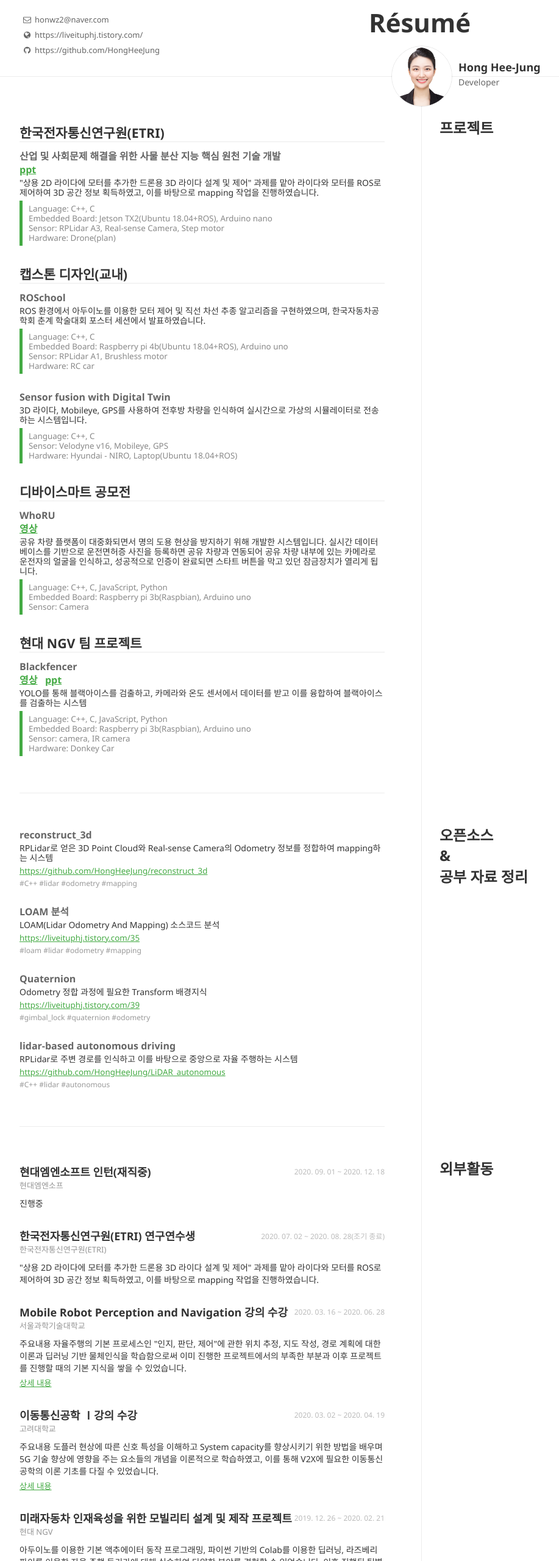
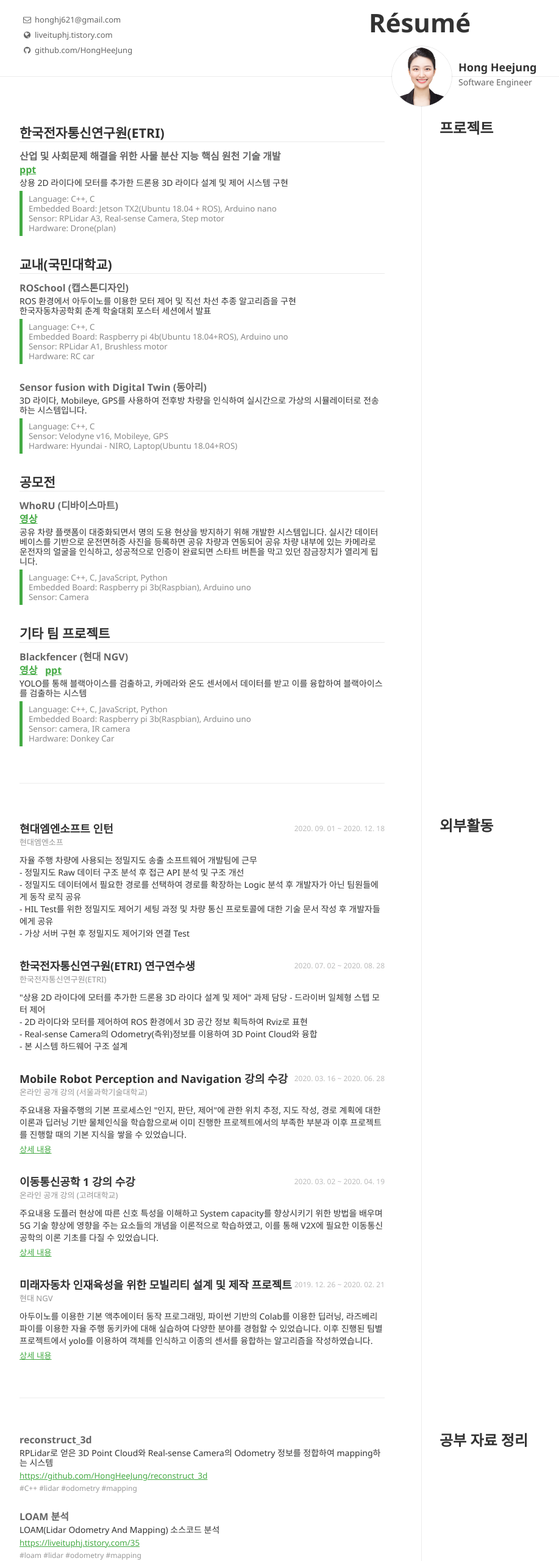
Before and after one commit to HongHeeJung/HongHeeJung.github.io, a plain HTML site: page index.html in a window 1280 px wide. Shown: the part 40-2600 px from the top of the page at 61% size, without its empty margins (188-1105 px from the left). Drawn offline with Linux system fonts and the light colour scheme.

Commit message:
Update index.html

```diff
--- a/index.html
+++ b/index.html
@@ -32,23 +32,23 @@
       <!-- header -->
       <header>
         <h1 class="heading-container">Résumé</h1>
-        <h2 class="name-container">Hong Hee-Jung</h2>
-        <h3 class="job-container">Developer</h3>
+        <h2 class="name-container">Hong Heejung</h2>
+        <h3 class="job-container">Software Engineer</h3>
         <div class="profile-picture">
           <img src="./assets/img/profile.jpeg" alt="">
         </div>
         <div class="contact-container">
           <ul class="contact-list">
             <li>
-              <a href="mailto:hongwz2@naver.com">honwz2@naver.com</a>
+              <a href="mailto:honghj621@gmail.com">honghj621@gmail.com</a>
               <span><i class="fa fa-envelope-o" aria-hidden="true"></i></span>
             </li>
             <li>
-              <a href="https://liveituphj.tistory.com/" target="_blank">https://liveituphj.tistory.com/</a>
+              <a href="https://liveituphj.tistory.com/" target="_blank">liveituphj.tistory.com</a>
               <span><i class="fa fa-globe" aria-hidden="true"></i></span>
             </li>
             <li>
-              <a href="https://github.com/HongHeeJung" target="_blank">https://github.com/HongHeeJung</a>
+              <a href="https://github.com/HongHeeJung" target="_blank">github.com/HongHeeJung</a>
               <span><i class="fa fa-github" aria-hidden="true"></i></span>
             </li>
           </ul>
@@ -62,6 +62,7 @@
           <!-- experince -->
           <!-- experince -->
 
+
           <!-- project -->
           <section class="resume-item project">
             <div class="inner">
@@ -72,10 +73,10 @@
                   <h3><a href="#" target="_blank">산업 및 사회문제 해결을 위한 사물 분산 지능 핵심 원천 기술 개발</a></h3> <br>
                   <h3 style="color:#4a4"><a href="https://prezi.com/view/5628uvfOUbB1Rv6t1uBx/" target="_blank"><u>ppt</u></a></h3>
                   <p class="detail">
-                    "상용 2D 라이다에 모터를 추가한 드론용 3D 라이다 설계 및 제어" 과제를 맡아 라이다와 모터를 ROS로 제어하여 3D 공간 정보 획득하였고, 이를 바탕으로 mapping 작업을 진행하였습니다.
+                    상용 2D 라이다에 모터를 추가한 드론용 3D 라이다 설계 및 제어 시스템 구현<br>
                     <blockquote>
                       Language: C++, C <br>
-                      Embedded Board: Jetson TX2(Ubuntu 18.04+ROS), Arduino nano <br>
+                      Embedded Board: Jetson TX2(Ubuntu 18.04 + ROS), Arduino nano <br>
                       Sensor: RPLidar A3, Real-sense Camera, Step motor <br>
                       Hardware: Drone(plan)
                     </blockquote>
@@ -83,12 +84,13 @@
                 </li>
               </ul>
 
-              <strong>캡스톤 디자인(교내)</strong>
+              <strong>교내(국민대학교)</strong>
               <ul>
                 <li>
-                  <h3><a href="#" target="_blank">ROSchool</a></h3>
+                  <h3><a href="#" target="_blank">ROSchool (캡스톤디자인)</a></h3>
                   <p class="detail">
-                    ROS 환경에서 아두이노를 이용한 모터 제어 및 직선 차선 추종 알고리즘을 구현하였으며, 한국자동차공학회 춘계 학술대회 포스터 세션에서 발표하였습니다.
+                    ROS 환경에서 아두이노를 이용한 모터 제어 및 직선 차선 추종 알고리즘을 구현 <br>
+                    한국자동차공학회 춘계 학술대회 포스터 세션에서 발표 <br>
                     <blockquote>
                       Language: C++, C <br>
                       Embedded Board: Raspberry pi 4b(Ubuntu 18.04+ROS), Arduino uno <br>
@@ -98,7 +100,7 @@
                   </p>
                 </li>
                 <li>
-                  <h3><a href="#" target="_blank">Sensor fusion with Digital Twin</a></h3>
+                  <h3><a href="#" target="_blank">Sensor fusion with Digital Twin (동아리)</a></h3>
                   <p class="detail">
                     3D 라이다, Mobileye, GPS를 사용하여 전후방 차량을 인식하여 실시간으로 가상의 시뮬레이터로 전송하는 시스템입니다.
                     <blockquote>
@@ -110,10 +112,10 @@
                 </li>
               </ul>
 
-              <strong>디바이스마트 공모전</strong>
+              <strong>공모전</strong>
               <ul>
                 <li>
-                  <h3><a href="#" target="_blank">WhoRU</a></h3> <br>
+                  <h3><a href="#" target="_blank">WhoRU (디바이스마트)</a></h3> <br>
                   <h3 style="color:#4a4"><a href="https://www.youtube.com/watch?v=9ZKqqgjH1lU&t=9s" target="_blank"><u>영상</u></a></h3>
                   <p class="detail">
                     공유 차량 플랫폼이 대중화되면서 명의 도용 현상을 방지하기 위해 개발한 시스템입니다.
@@ -129,10 +131,10 @@
                 </li>
               </ul>
 
-              <strong>현대 NGV 팀 프로젝트</strong>
+              <strong>기타 팀 프로젝트</strong>
               <ul>
                 <li>
-                  <h3><a href="#" target="_blank">Blackfencer</a></h3> <br>
+                  <h3><a href="#" target="_blank">Blackfencer (현대 NGV)</a></h3> <br>
                   <h3 style="color:#4a4"><a href="https://www.youtube.com/watch?v=08L51skPKSs" target="_blank"><u>영상</u></a></h3>
                   <h3>&nbsp;&nbsp;&nbsp;</h3>
                   <h3 style="color:#4a4"><a href="https://prezi.com/view/80b8K54lhw9a714Dh3B9/" target="_blank"><u>ppt</u></a></h3>
@@ -152,10 +154,87 @@
           </section>
           <!-- project -->
 
+
+          <!-- activity -->
+          <section class="resume-item activity">
+            <div class="inner">
+              <h2>외부활동</h2>
+              <ul>
+                <li>
+                  <h3>현대엠엔소프트 인턴</h3>
+                  <h4 class="organization">현대엠엔소프</h4>
+                  <span class="date">2020. 09. 01 ~ 2020. 12. 18</span>
+                  <p class="detail">
+                    자율 주행 차량에 사용되는 정밀지도 송출 소프트웨어 개발팀에 근무 <br>
+                    - 정밀지도 Raw 데이터 구조 분석 후 접근 API 분석 및 구조 개선 <br>
+                    - 정밀지도 데이터에서 필요한 경로를 선택하여 경로를 확장하는 Logic 분석 후
+                    개발자가 아닌 팀원들에게 동작 로직 공유 <br>
+                    - HIL Test를 위한 정밀지도 제어기 세팅 과정 및 차량 통신 프로토콜에 대한 기술 문서 작성 후
+                    개발자들에게 공유 <br>
+                    - 가상 서버 구현 후 정밀지도 제어기와 연결 Test
+                  </p>
+                </li>
+
+                <li>
+                  <h3>한국전자통신연구원(ETRI) 연구연수생</h3>
+                  <h4 class="organization">한국전자통신연구원(ETRI)</h4>
+                  <span class="date">2020. 07. 02 ~ 2020. 08. 28</span>
+                  <p class="detail">
+                    "상용 2D 라이다에 모터를 추가한 드론용 3D 라이다 설계 및 제어" 과제 담당
+                    - 드라이버 일체형 스텝 모터 제어 <br>
+                    - 2D 라이다와 모터를 제어하여 ROS 환경에서 3D 공간 정보 획득하여 Rviz로 표현 <br>
+                    - Real-sense Camera의 Odometry(측위)정보를 이용하여 3D Point Cloud와 융합 <br>
+                    - 본 시스템 하드웨어 구조 설계 <br>
+                  </p>
+                </li>
+
+                <li>
+                  <h3>Mobile Robot Perception and Navigation 강의 수강</h3>
+                  <h4 class="organization">온라인 공개 강의 (서울과학기술대학교)</h4>
+                  <span class="date">2020. 03. 16 ~ 2020. 06. 28</span>
+                  <p class="detail">
+                    주요내용 자율주행의 기본 프로세스인 "인지, 판단, 제어"에 관한
+                    위치 추정, 지도 작성, 경로 계획에 대한 이론과
+                    딥러닝 기반 물체인식을 학습함으로써 이미 진행한 프로젝트에서의 부족한 부분과 이후 프로젝트를 진행할 때의 기본 지식을 쌓을 수 있었습니다.
+                    <a href="https://liveituphj.tistory.com/18" target="_blank">상세 내용</a>
+                  </p>
+                </li>
+
+                <li>
+                  <h3>이동통신공학 1 강의 수강</h3>
+                  <h4 class="organization">온라인 공개 강의 (고려대학교)</h4>
+                  <span class="date">2020. 03. 02 ~ 2020. 04. 19</span>
+                  <p class="detail">
+                    주요내용 도플러 현상에 따른 신호 특성을 이해하고
+                    System capacity를 향상시키기 위한 방법을 배우며
+                    5G 기술 향상에 영향을 주는 요소들의 개념을 이론적으로 학습하였고,
+                    이를 통해 V2X에 필요한 이동통신 공학의 이론 기초를 다질 수 있었습니다.
+                    <a href="https://liveituphj.tistory.com/6" target="_blank">상세 내용</a>
+                  </p>
+                </li>
+
+                <li>
+                  <h3>미래자동차 인재육성을 위한 모빌리티 설계 및 제작 프로젝트</h3>
+                  <h4 class="organization">현대 NGV</h4>
+                  <span class="date">2019. 12. 26 ~ 2020. 02. 21</span>
+                  <p class="detail">
+                    아두이노를 이용한 기본 액추에이터 동작 프로그래밍, 파이썬 기반의 Colab를 이용한 딥러닝,
+                    라즈베리 파이를 이용한 자율 주행 동키카에 대해 실습하여 다양한 분야를 경험할 수 있었습니다.
+                    이후 진행된 팀별 프로젝트에서 yolo를 이용하여
+                    객체를 인식하고 이종의 센서를 융합하는 알고리즘을 작성하였습니다.
+                    <a href="https://liveituphj.tistory.com/1" target="_blank">상세 내용</a>
+                  </p>
+                </li>
+              </ul>
+            </div>
+          </section>
+          <!-- activity -->
+
+
           <!-- open source -->
           <section class="resume-item open-source">
             <div class="inner">
-              <h2>오픈소스 <br> & <br> 공부 자료 정리</h2>
+              <h2>공부 자료 정리</h2>
               <ul>
 
                 <li>
@@ -199,70 +278,6 @@
           <!-- open source -->
 
 
-          <!-- activity -->
-          <section class="resume-item activity">
-            <div class="inner">
-              <h2>외부활동</h2>
-              <ul>
-                <li>
-                  <h3>현대엠엔소프트 인턴(재직중)</h3>
-                  <h4 class="organization">현대엠엔소프</h4>
-                  <span class="date">2020. 09. 01 ~ 2020. 12. 18</span>
-                  <p class="detail">
-                    진행중
-                  </p>
-                </li>
-
-                <li>
-                  <h3>한국전자통신연구원(ETRI) 연구연수생</h3>
-                  <h4 class="organization">한국전자통신연구원(ETRI)</h4>
-                  <span class="date">2020. 07. 02 ~ 2020. 08. 28(조기 종료)</span>
-                  <p class="detail">
-                    "상용 2D 라이다에 모터를 추가한 드론용 3D 라이다 설계 및 제어" 과제를 맡아 라이다와 모터를 ROS로 제어하여 3D 공간 정보 획득하였고, 이를 바탕으로 mapping 작업을 진행하였습니다.
-                  </p>
-                </li>
-
-                <li>
-                  <h3>Mobile Robot Perception and Navigation 강의 수강</h3>
-                  <h4 class="organization">서울과학기술대학교</h4>
-                  <span class="date">2020. 03. 16 ~ 2020. 06. 28</span>
-                  <p class="detail">
-                    주요내용 자율주행의 기본 프로세스인 "인지, 판단, 제어"에 관한
-                    위치 추정, 지도 작성, 경로 계획에 대한 이론과
-                    딥러닝 기반 물체인식을 학습함으로써 이미 진행한 프로젝트에서의 부족한 부분과 이후 프로젝트를 진행할 때의 기본 지식을 쌓을 수 있었습니다.
-                    <a href="https://liveituphj.tistory.com/18" target="_blank">상세 내용</a>
-                  </p>
-                </li>
-
-                <li>
-                  <h3>이동통신공학 Ⅰ강의 수강</h3>
-                  <h4 class="organization">고려대학교</h4>
-                  <span class="date">2020. 03. 02 ~ 2020. 04. 19</span>
-                  <p class="detail">
-                    주요내용 도플러 현상에 따른 신호 특성을 이해하고
-                    System capacity를 향상시키기 위한 방법을 배우며
-                    5G 기술 향상에 영향을 주는 요소들의 개념을 이론적으로 학습하였고,
-                    이를 통해 V2X에 필요한 이동통신 공학의 이론 기초를 다질 수 있었습니다.
-                    <a href="https://liveituphj.tistory.com/6" target="_blank">상세 내용</a>
-                  </p>
-                </li>
-
-                <li>
-                  <h3>미래자동차 인재육성을 위한 모빌리티 설계 및 제작 프로젝트</h3>
-                  <h4 class="organization">현대 NGV</h4>
-                  <span class="date">2019. 12. 26 ~ 2020. 02. 21</span>
-                  <p class="detail">
-                    아두이노를 이용한 기본 액추에이터 동작 프로그래밍, 파이썬 기반의 Colab를 이용한 딥러닝,
-                    라즈베리 파이를 이용한 자율 주행 동키카에 대해 실습하여 다양한 분야를 경험할 수 있었습니다.
-                    이후 진행된 팀별 프로젝트에서 yolo를 이용하여
-                    객체를 인식하고 이종의 센서를 융합하는 알고리즘을 작성하였습니다.
-                    <a href="https://liveituphj.tistory.com/1" target="_blank">상세 내용</a>
-                  </p>
-                </li>
-              </ul>
-            </div>
-          </section><!-- activity -->
-
           <!-- award -->
           <section class="resume-item award">
             <div class="inner">
@@ -282,7 +297,9 @@
 
               </ul>
             </div>
-          </section><!-- award -->
+          </section>
+          <!-- award -->
+
 
           <!-- skill -->
           <section class="resume-item skill">
@@ -292,30 +309,23 @@
               <strong>Language</strong>
               <ul>
                 <li>
-                  <h3>C++</h3>
+                  <h3>C/C++</h3>
                   <div class="skill-bar">
-                    <span class="bar" style="width:70% ;"></span>
+                    <span class="bar" style="width:60% ;"></span>
                   </div>
                 </li>
 
                 <li>
                   <h3>Linux command</h3>
                   <div class="skill-bar">
-                    <span class="bar" style="width: 70% ;"></span>
-                  </div>
-                </li>
-
-                <li>
-                  <h3>C</h3>
-                  <div class="skill-bar">
-                    <span class="bar" style="width: 60% ;"></span>
+                    <span class="bar" style="width: 50% ;"></span>
                   </div>
                 </li>
 
                 <li>
                   <h3>Python</h3>
                   <div class="skill-bar">
-                    <span class="bar" style="width: 60% ;"></span>
+                    <span class="bar" style="width: 30% ;"></span>
                   </div>
                 </li>
 
@@ -328,10 +338,12 @@
               </ul>
 
             </div>
-          </section><!-- skill -->
+          </section>
+          <!-- skill -->
 
         </div>
       </section><!-- main -->
+
 
       <!-- footer -->
       <footer>
```
